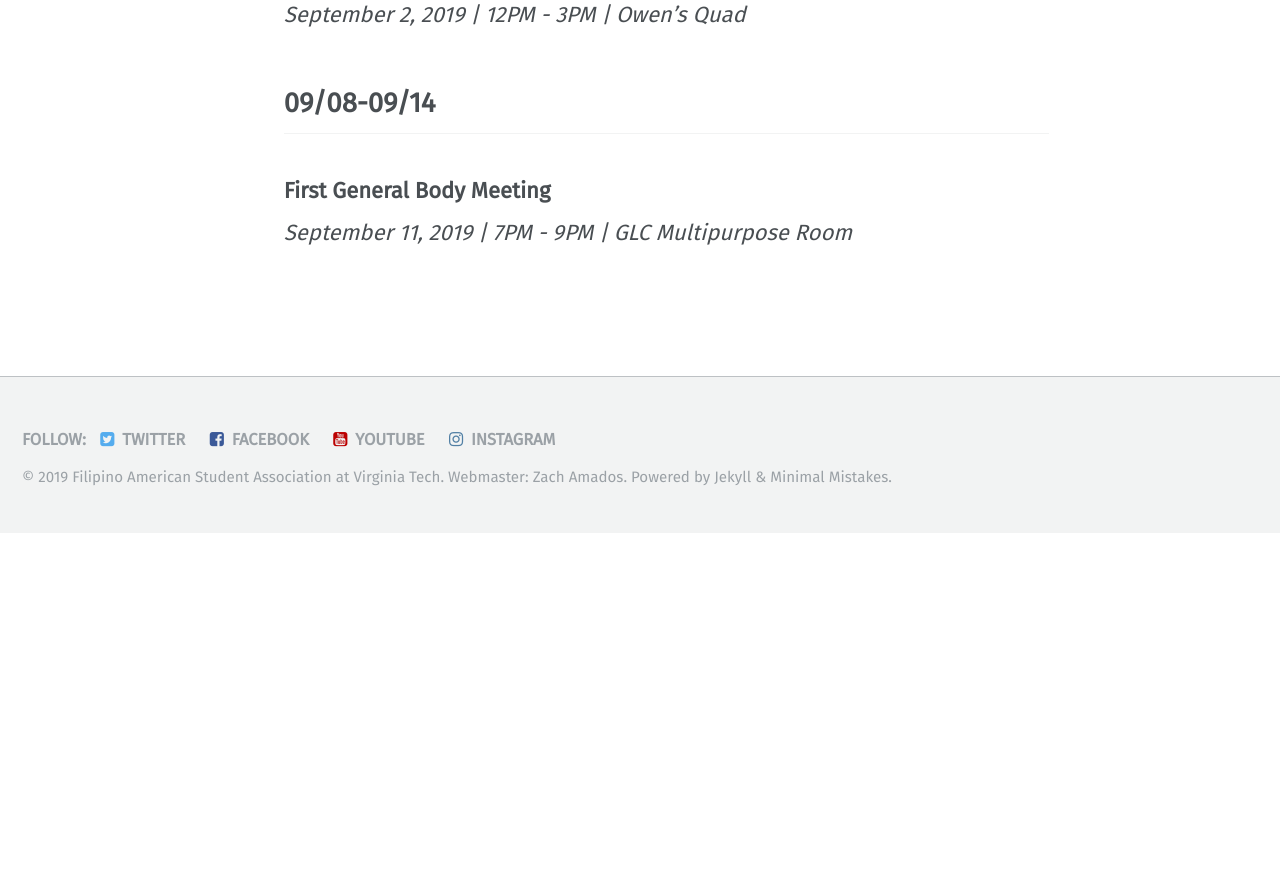
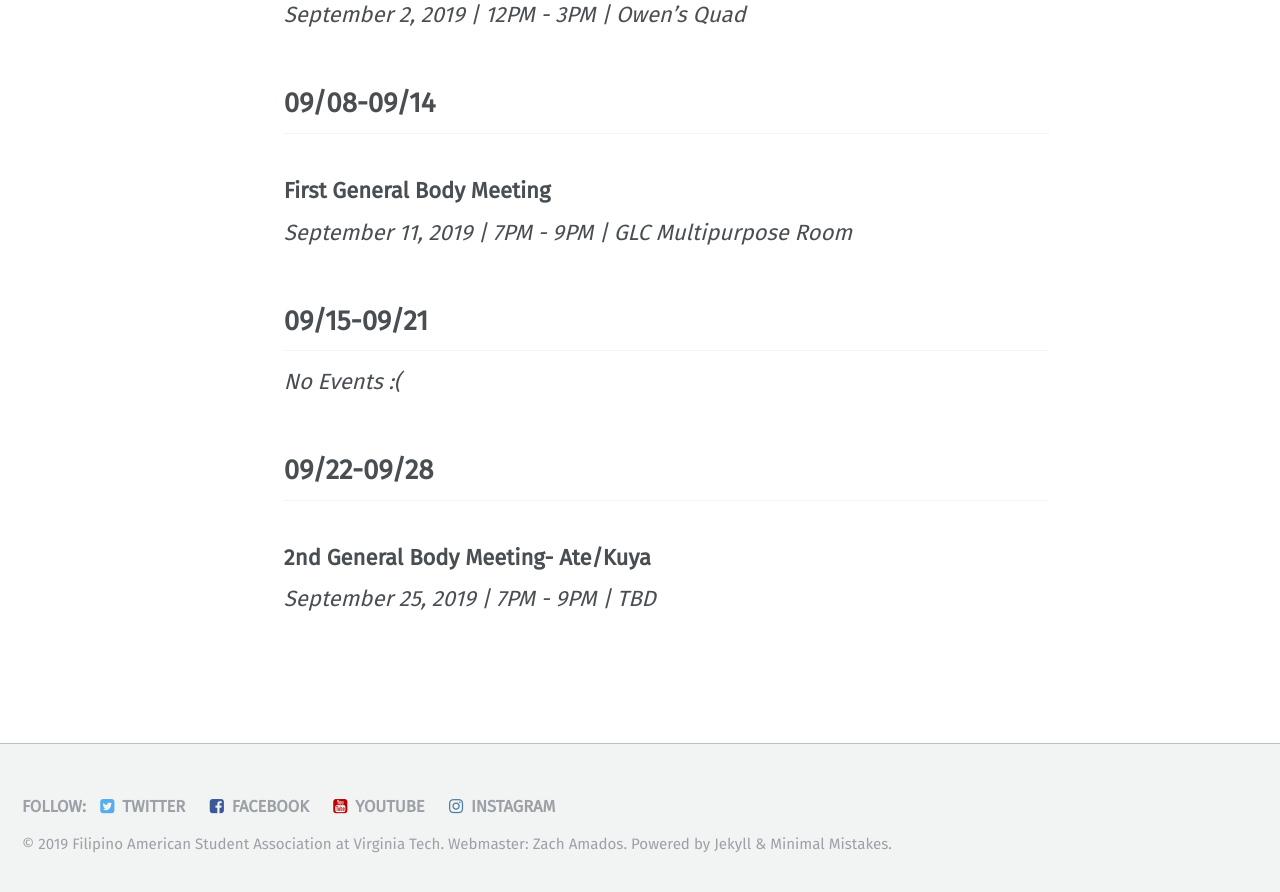
Before and after one commit to vtfasa/vtfasa.github.io, a Jekyll site: the page built from _pages/events.md, in a window 1280 px wide and 900 px high, scrolled down 1390 px. Shown: the top 892 px of the window. Built offline with Jekyll 4.4.1, drawn with Linux system fonts in a browser that asks for light colours; some web fonts are replaced; before the commit the page ends 1923 px from its top, so only the background shows below that.

Commit message:
Update events.md

```diff
--- a/_pages/events.md
+++ b/_pages/events.md
@@ -29,3 +29,13 @@ Owen's Quad*
 *September 11, 2019 |
 7PM - 9PM |
 GLC Multipurpose Room*
+
+## 09/15-09/21
+*No Events :(*
+
+## 09/22-09/28
+
+### 2nd General Body Meeting- Ate/Kuya
+*September 25, 2019 |
+7PM - 9PM |
+TBD*
```
